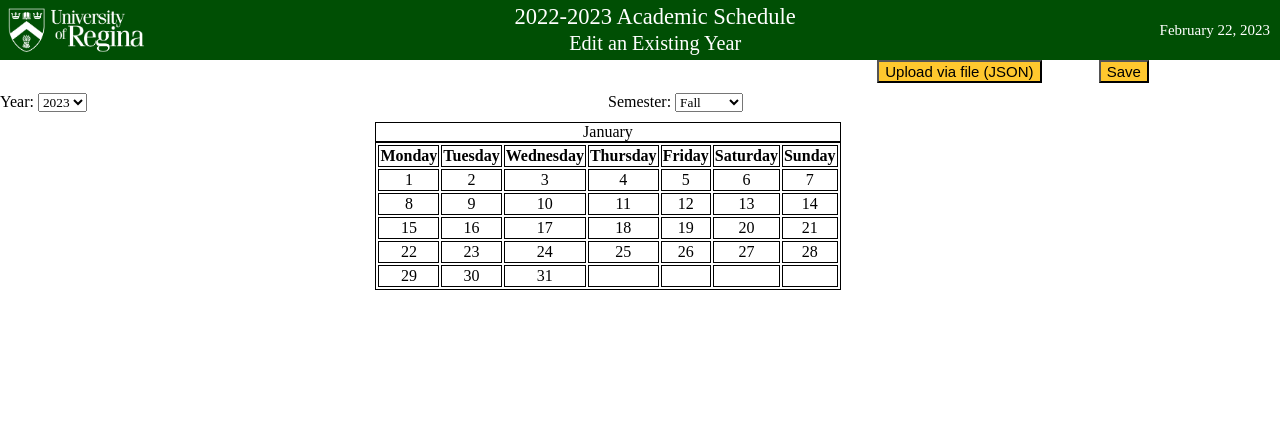
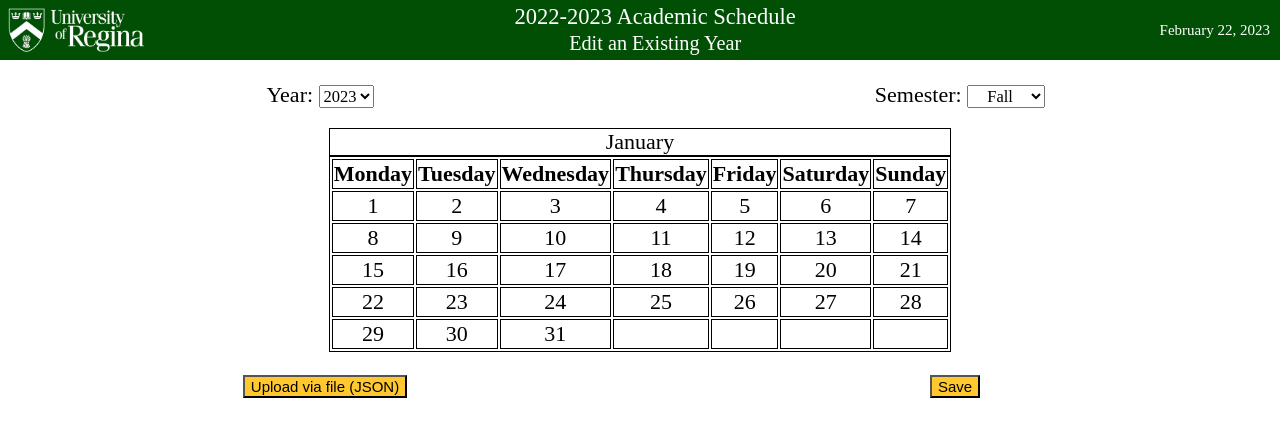
Before and after one commit to ljcookson/476.github.io, a PHP site: page /Pages/edit.html in a window 1280 px wide. Shown: the top 437 px of the page. Run offline with PHP 8.4, Linux system fonts and the light colour scheme.

Commit message:
LC0221-Style Changes

```diff
--- a/CSS/monthView.css
+++ b/CSS/monthView.css
@@ -21,19 +21,34 @@ table, th, tr, td, caption {
     grid-column-end: 3;
 }
 
+.dropdowns, .buttons, .calendars {
+    grid-column: 1/3;
+}
 .dropdowns {
     display: grid;
     grid-template-columns: 1fr 1fr;
-}
-
-.dropdown {
     text-align: center;
 }
 
 .buttons {
     margin: 10px;
+    grid-row: 3/4;
     display: grid;
     grid-template-columns: 1fr 1fr;
     text-align: center;
-    justify-self: right;
 }
+.midLeft, .midRight{
+    grid-row: 1/2;
+    text-align: center;
+    margin: auto auto auto auto;
+}
+.midLeft, .buttonLeft{
+    grid-column: 1/2;
+}
+.midRight, .buttonRight{
+    grid-column: 2/3;
+}
+.info{
+    grid-row: 2/3;
+    grid-column: 1/3;
+}
--- a/CSS/overall.css
+++ b/CSS/overall.css
@@ -26,9 +26,11 @@ img{
 }
 select{
     font-family: 'Times New Roman', Times, serif;
+    font-size: 75%;
+    text-align: center;
 }
-select option{
-    font-size: 90%;
+option{
+    font-size: 150%;
 }
 
 /*  Overall Grid - The main grid all the pages will use for a consistent overall view*/
@@ -58,7 +60,7 @@ select option{
     grid-row: 2/3;
     grid-column: 1/3;
     display: grid;
-    grid-template-rows: 1fr auto;
+    grid-template-rows: 1fr auto 1fr;
     grid-template-columns: 50% auto;
 }
 
--- a/Pages/edit.html
+++ b/Pages/edit.html
@@ -21,18 +21,11 @@
             </div>
         </div>
     </header>
+</br>
     <body class="mainContainer" id="mainContainer">
-        <div class="page">
-            <div class="buttons">
-                <div>
-                    <button>Upload via file (JSON)</button>
-                </div>
-                <div>
-                    <button>Save</button>
-                </div>
-            </div>
+        <div class="middle">
             <div class="dropdowns">
-                <div>
+                <div class="midLeft">
                     <label for="years">Year:</label>
                     <select name="years">
                         <option value="2023">2023</option>
@@ -40,7 +33,7 @@
                         <option value="2021">2021</option>
                     </select>
                 </div>
-                <div>
+                <div class="midRight">
                     <label for="semesters">Semester:</label>
                     <select name="semesters">
                         <option value="fall">Fall</option>
@@ -49,7 +42,7 @@
                     </select>
                 </div>
             </div>
-            <div class="calendars">
+            <div class="calendars info">
                 <div class="calendar">
                     <table>
                         <caption>January</caption>
@@ -111,6 +104,14 @@
                     </table>
                 </div>
             </div>
+            <div class="buttons">
+                <div class="buttonLeft">
+                    <button>Upload via file (JSON)</button>
+                </div>
+                <div class="buttonRight">
+                    <button>Save</button>
+                </div>
+            </div>
         </div>
     </body>
 
--- a/Pages/semesterView.html
+++ b/Pages/semesterView.html
@@ -23,7 +23,7 @@
             </div>
         </div>
     </header>
-    <br>
+</br>
     <body class="mainContainer">
         <div class="middle" role="contentinfo">
             <div class="midLeft">
```
